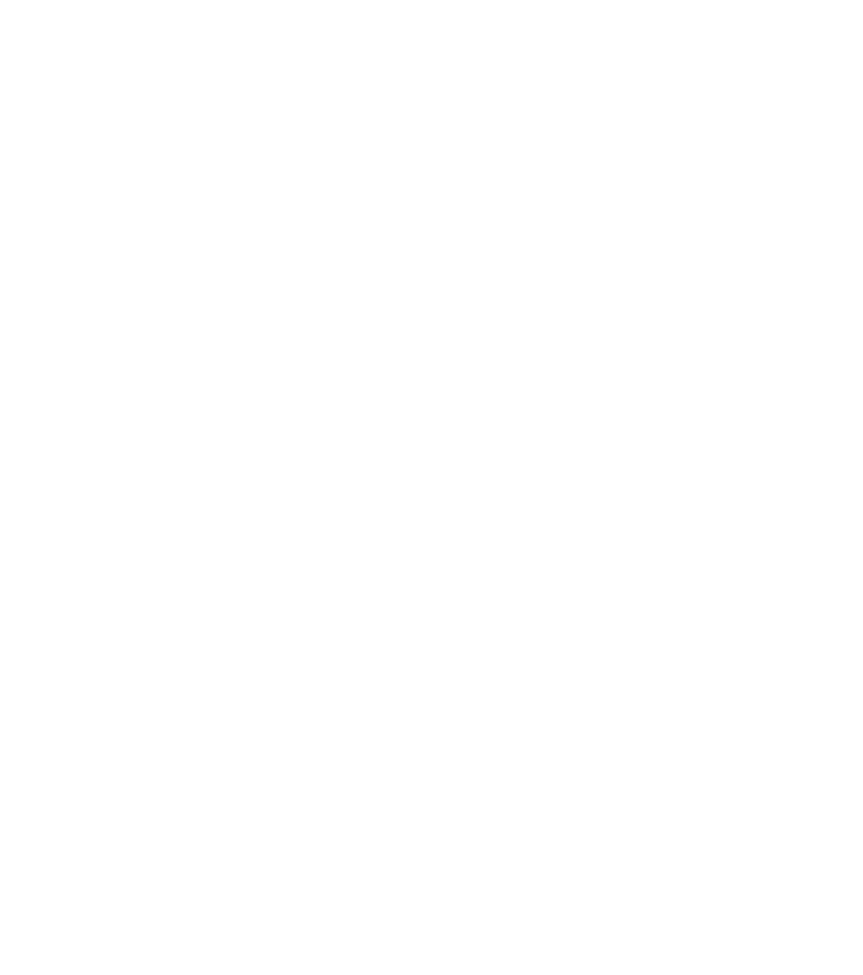
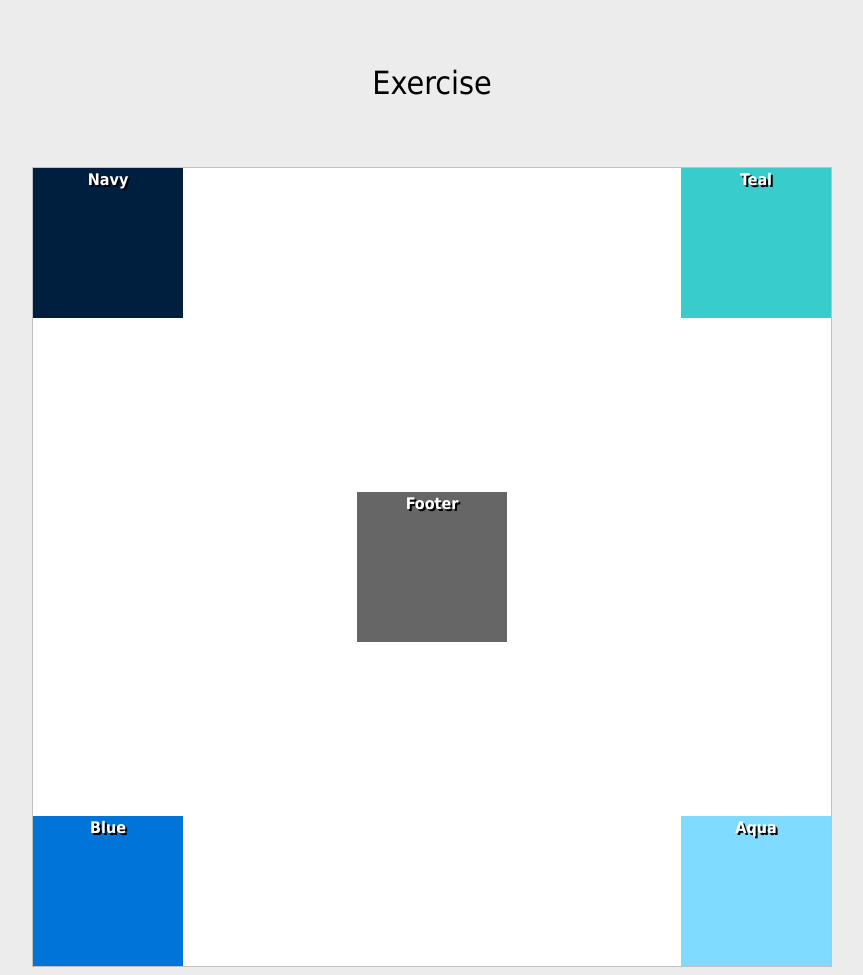
Before and after one commit to AllisonB3130/ifsc-1310, a plain HTML site: page css-positioning-lab/absolute-2.html in a window 1280 px wide. Shown: the whole page, without its empty margins (208-1071 px from the left). Before the commit the page ends 800 px from the top, so only its background shows below. Drawn offline with Linux system fonts and the light colour scheme.

Commit message:
Finished Positioning Lab

```diff
--- a/css-positioning-lab/absolute-2.html
+++ b/css-positioning-lab/absolute-2.html
@@ -0,0 +1,97 @@
+<!DOCTYPE html>
+<html lang="en">
+
+<head>
+  <meta charset="UTF-8">
+  <meta http-equiv="X-UA-Compatible" content="IE=edge">
+  <meta name="viewport" content="width=device-width, initial-scale=1.0">
+  <title>Positioning Lab</title>
+  <style type="text/css">
+    /* ---------------Box Sizing----------------- */
+    html {
+      box-sizing: border-box;
+    }
+    *,
+    *:before,
+    *:after {
+      box-sizing: inherit;
+    }
+    body {
+      background-color: #ECECEC;
+      font-weight: bold;
+      font-family: Tahoma, Geneva, sans-serif;
+      color: #FFF;
+      text-align: center;
+      line-height: 24px;
+    }
+    #wrapper {
+      background-color: #FFF;
+      border: 1px solid #c0c0c0;
+      width: 800px;
+      height: 800px;
+      margin-right: auto;
+      margin-left: auto;
+      text-shadow: 2px 2px #000;
+      position: relative;
+    }
+    #navy {
+      background-color: #001f3f;
+      width: 150px;
+      height: 150px;
+      position: absolute;
+      top: 0;
+      left: 0;
+    }
+    #teal {
+      background-color: #39CCCC;
+      width: 150px;
+      height: 150px;
+      position: absolute;
+      top: 0;
+      right: 0;
+    }
+    #blue {
+      background-color: #0074D9;
+      width: 150px;
+      height: 150px;
+      position: absolute;
+      bottom: 0;
+      left: 0;
+    }
+    #aqua {
+      background-color: #7FDBFF;
+      width: 150px;
+      height: 150px;
+      position: absolute;
+      bottom: 0;
+      right: 0;
+    }
+    #footer {
+      background-color: #666;
+      position: absolute;
+      width: 150px;
+      height: 150px;
+      top: 50%;
+      left: 50%;
+      transform: translate(-50%, -50%);
+
+    }
+    h1 {
+      color: #000;
+      font-weight: normal;
+      padding: 50px;
+    }
+  </style>
+</head>
+<body>
+  <h1>Exercise</h1>
+  <section id="wrapper">
+    <div id="navy">Navy</div>
+    <div id="teal">Teal</div>
+    <div id="blue">Blue</div>
+    <div id="aqua">Aqua</div>
+    <div id="footer">Footer</div>
+  </section>
+</body>
+
+</html>
```
Also changed, not shown: css-positioning-lab/absolute-1.html (+97 -0 lines), css-positioning-lab/float-1.html (+92 -0 lines), css-positioning-lab/float-2.html (+87 -0 lines), index.html (+2 -3 lines).
